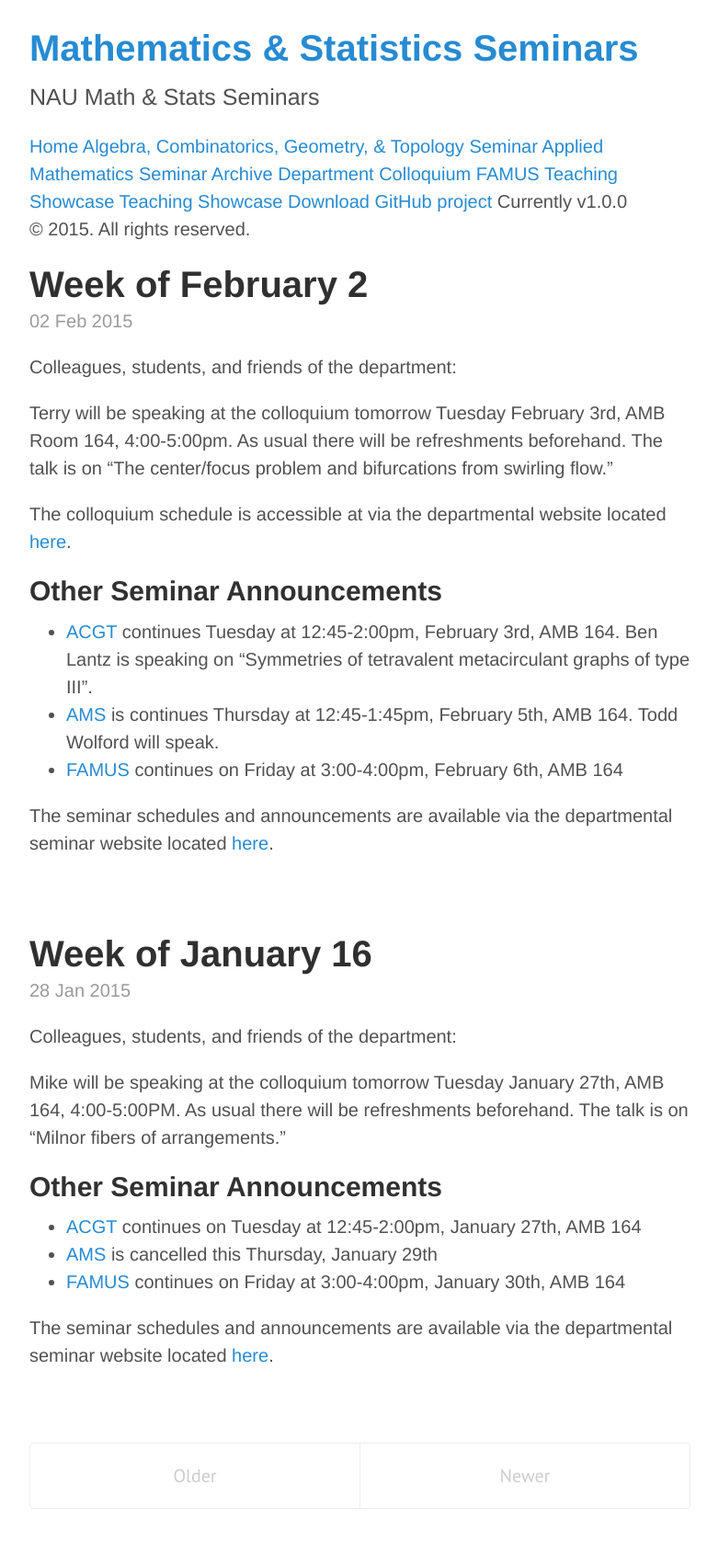
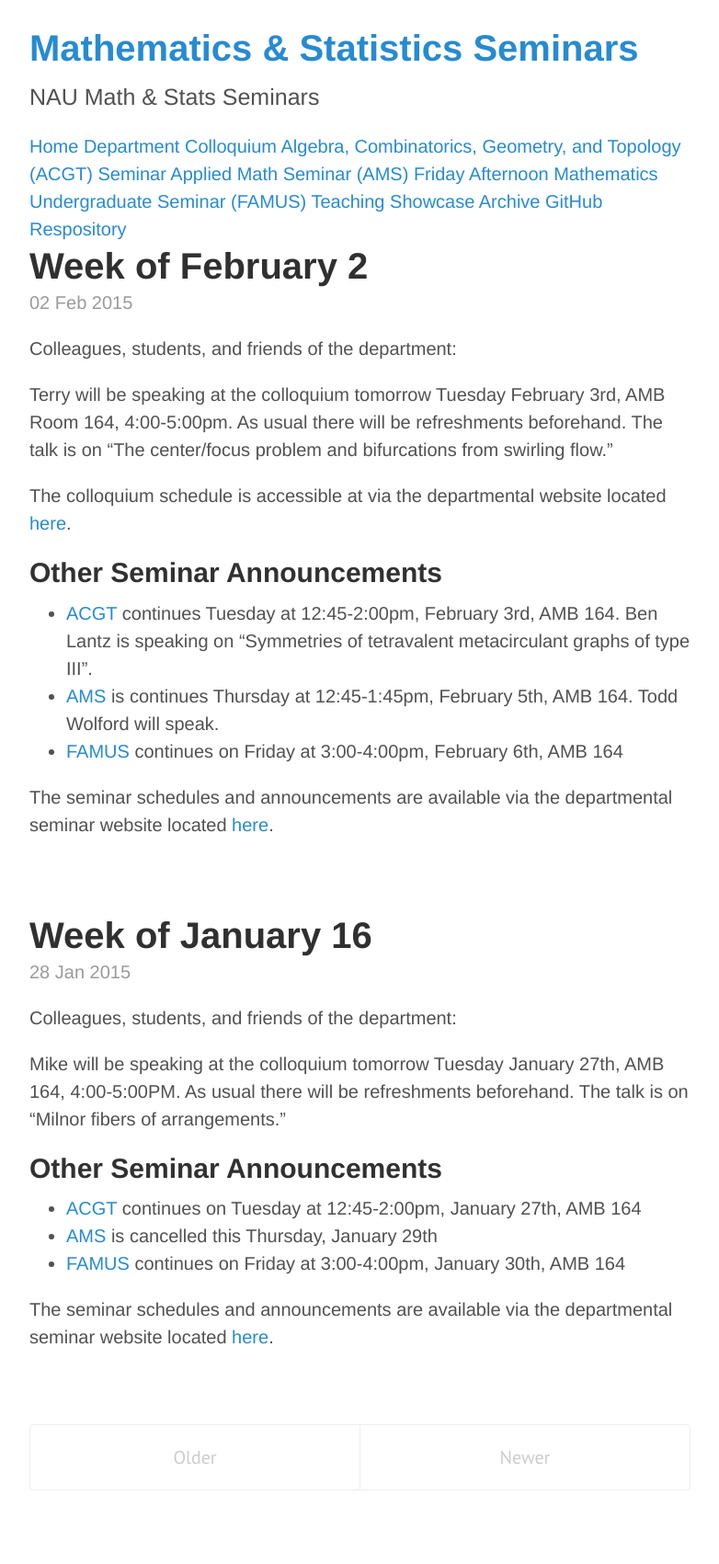
Before and after one commit to NAUMathStat/seminars, a Jekyll site: the page built from index.html, in a window 1280 px wide. Shown: the whole page at 92% size, without its empty margins (248-1030 px from the left). Built offline with Jekyll 4.4.1, drawn with Linux system fonts in a browser that asks for light colours; Markdown is read by kramdown in place of the engine named in the settings; the list of posts is cut into pages by our own code.

Commit message:
Tweaks to sidebar

```diff
--- a/_includes/sidebar.html
+++ b/_includes/sidebar.html
@@ -1,15 +1,28 @@
 <div class="sidebar">
 <div class="container sidebar-sticky">
+
 <div class="sidebar-about">
-      <h1>
-        <a href="{{ site.baseurl }}">
-          {{ site.title }}
-        </a>
-      </h1>
+<h1><a href="{{ site.baseurl }}">{{ site.title }}</a></h1>
 <p class="lead">{{ site.description }}</p>
 </div>
 
 <nav class="sidebar-nav">
+<a class="sidebar-nav-item{% if page.url == site.baseurl %} active{% endif %}" href="{{ site.baseurl }}/">Home</a>
+<a class="sidebar-nav-item" href="{{ site.baseurl }}/colloquiumSpring2015">Department Colloquium</a>
+<a class="sidebar-nav-item" href="{{ site.baseurl }}/acgtSpring2015">Algebra, Combinatorics, Geometry, and Topology (ACGT) Seminar</a>
+<a class="sidebar-nav-item" href="{{ site.baseurl }}/amsSpring2015">Applied Math Seminar (AMS)</a>
+<a class="sidebar-nav-item" href="{{ site.baseurl }}/famusSpring2015">Friday Afternoon Mathematics Undergraduate Seminar (FAMUS)</a>
+<a class="sidebar-nav-item" href="{{ site.baseurl }}/teachingSpring2015">Teaching Showcase</a>
+<a class="sidebar-nav-item" href="{{ site.baseurl }}/archive">Archive</a>
+<a class="sidebar-nav-item" href="http://github.com/NAUMathStat/seminars">GitHub Respository</a>
+</nav>
+
+<!-- <div class="sidebar-item">
+<p>Site maintained by <a href="http://danaernst.com">Dana Ernst</a>.</p>
+<p>&copy; {{ site.time | date: '%Y' }}. All rights reserved.</p>
+</div> -->
+
+<!--    <nav class="sidebar-nav">
       <a class="sidebar-nav-item{% if page.url == site.baseurl %} active{% endif %}" href="{{ site.baseurl }}">Home</a>
 
       {% comment %}
@@ -31,6 +44,7 @@
       <span class="sidebar-nav-item">Currently v{{ site.version }}</span>
     </nav>
 
-    <p>&copy; {{ site.time | date: '%Y' }}. All rights reserved.</p>
+<p>&copy; {{ site.time | date: '%Y' }}. All rights reserved.</p> -->
+
 </div>
 </div>
```
Lines whose indentation alone changed are shown as unchanged.
